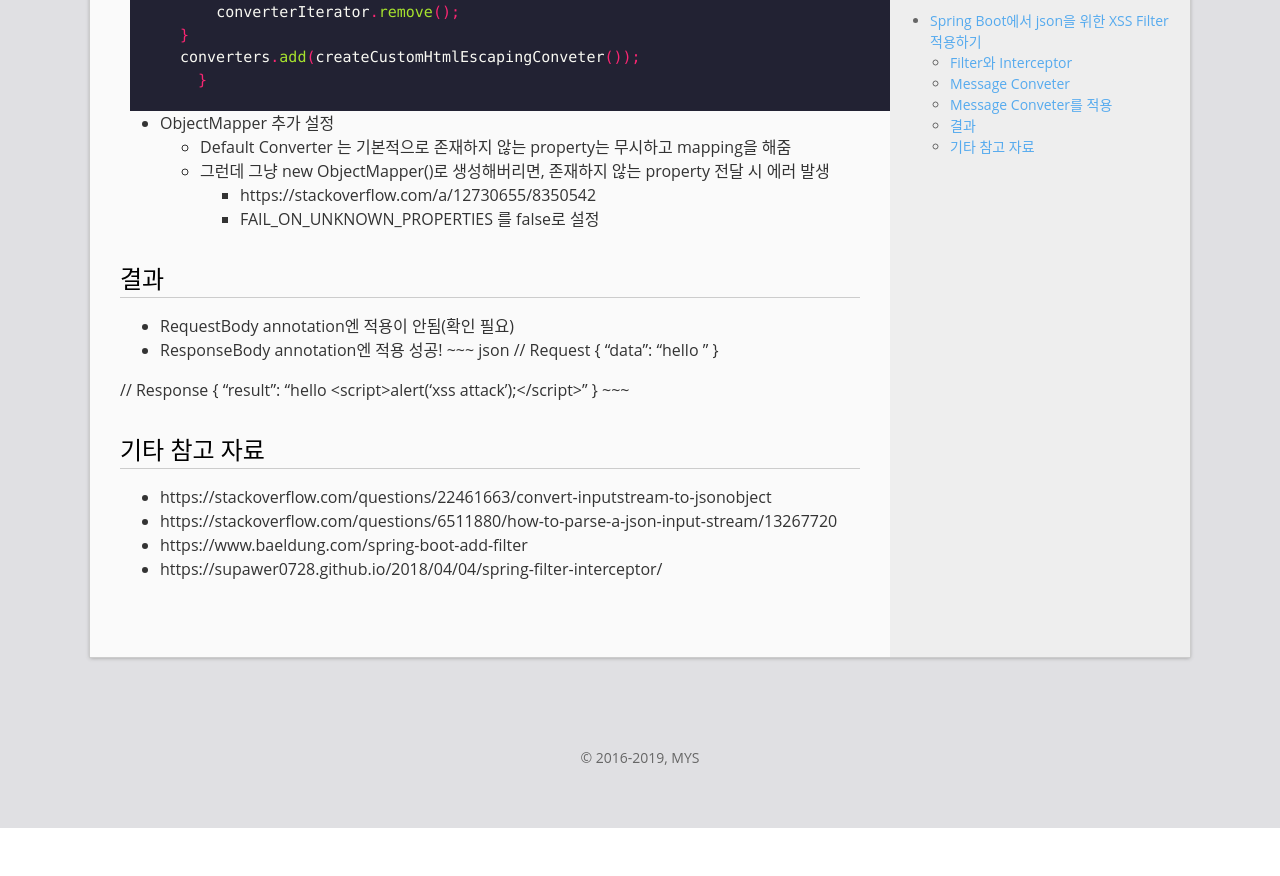
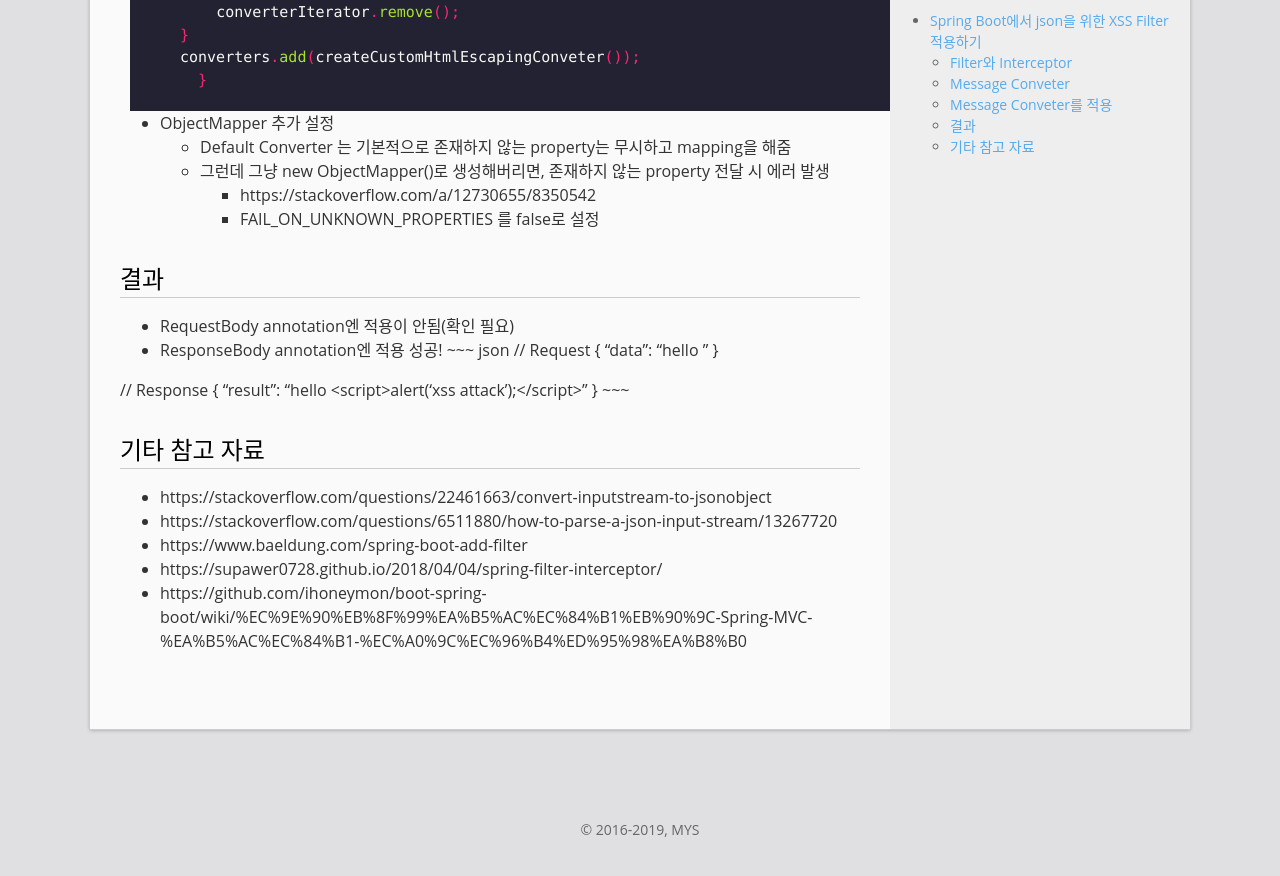
Before and after one commit to mystria/mystria.github.io, a Jekyll site: the page built from _posts/2019-03-28-xss-filter-on-spring-boot.md, in a window 1280 px wide and 900 px high, scrolled down 1890 px. Shown: the top 876 px of the window. Built offline with Jekyll 4.4.1, drawn with Linux system fonts in a browser that asks for light colours; comment, search, counter and statistics services are not loaded; before the commit the page ends 2718 px from its top, so only the background shows below that; some of the changed lines change nothing that is shown.

Commit message:
Update content

```diff
--- a/_posts/2019-03-28-xss-filter-on-spring-boot.md
+++ b/_posts/2019-03-28-xss-filter-on-spring-boot.md
@@ -92,3 +92,4 @@ comments: true
   * https://stackoverflow.com/questions/6511880/how-to-parse-a-json-input-stream/13267720
   * https://www.baeldung.com/spring-boot-add-filter
   * https://supawer0728.github.io/2018/04/04/spring-filter-interceptor/
+  * https://github.com/ihoneymon/boot-spring-boot/wiki/%EC%9E%90%EB%8F%99%EA%B5%AC%EC%84%B1%EB%90%9C-Spring-MVC-%EA%B5%AC%EC%84%B1-%EC%A0%9C%EC%96%B4%ED%95%98%EA%B8%B0
```
